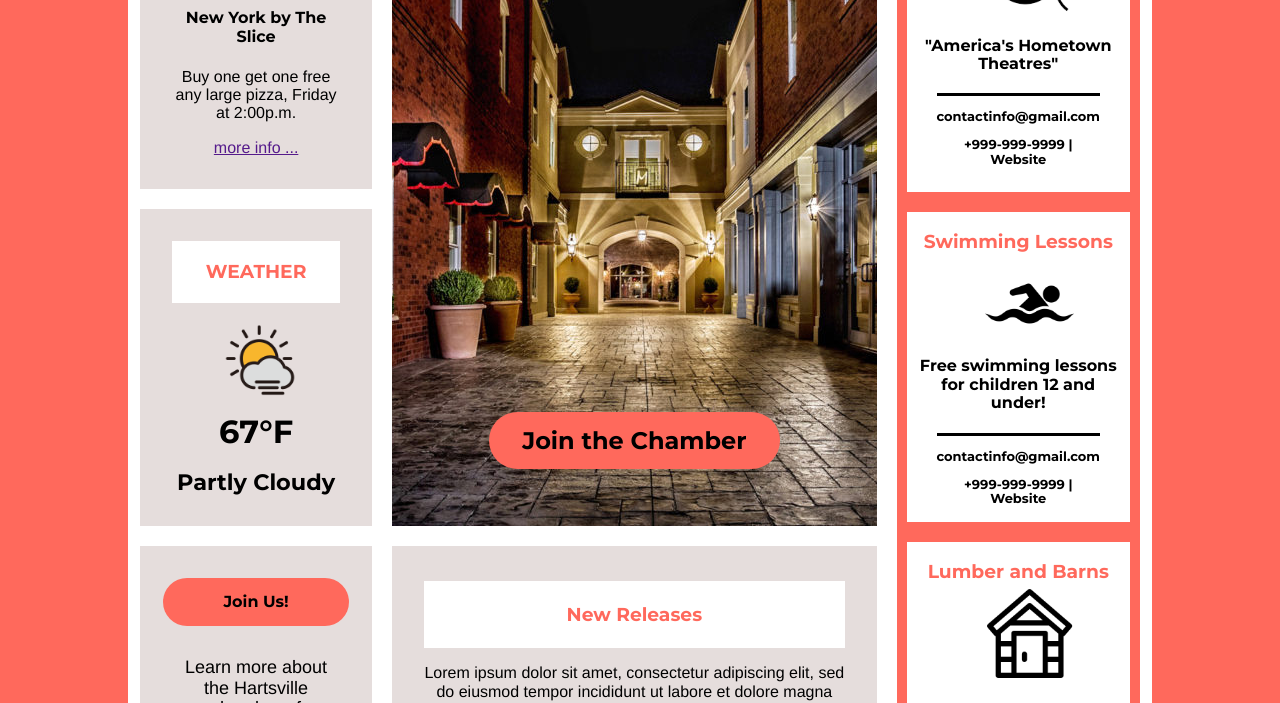
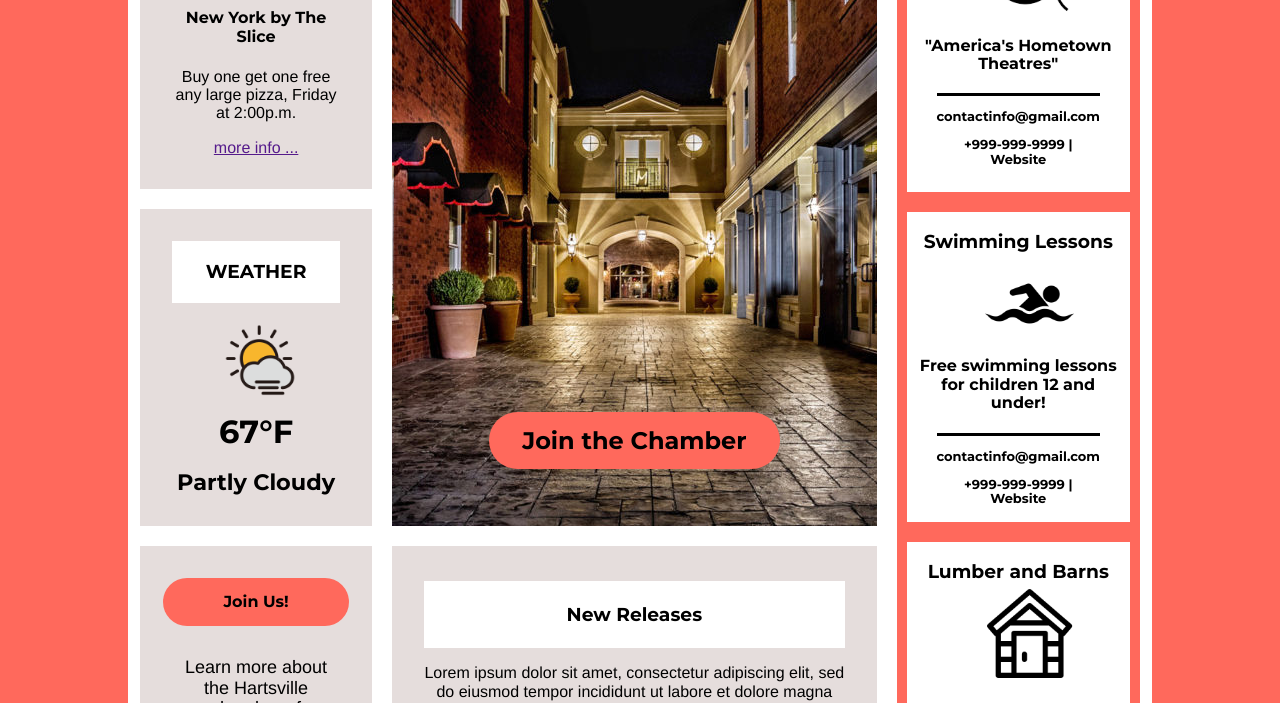
Before and after one commit to zrobker/winter, a plain HTML site: page chamber/index.html in a window 1280 px wide. Shown: the part 418-1121 px from the top of the page. Drawn offline with Linux system fonts and the light colour scheme.

Commit message:
h3 color change

```diff
--- a/chamber/css/base.css
+++ b/chamber/css/base.css
@@ -113,7 +113,7 @@ main {
 }
 
 h3 {
-    color: #FF695C;
+    color: black;
 }
 
 .headingbox {
```
